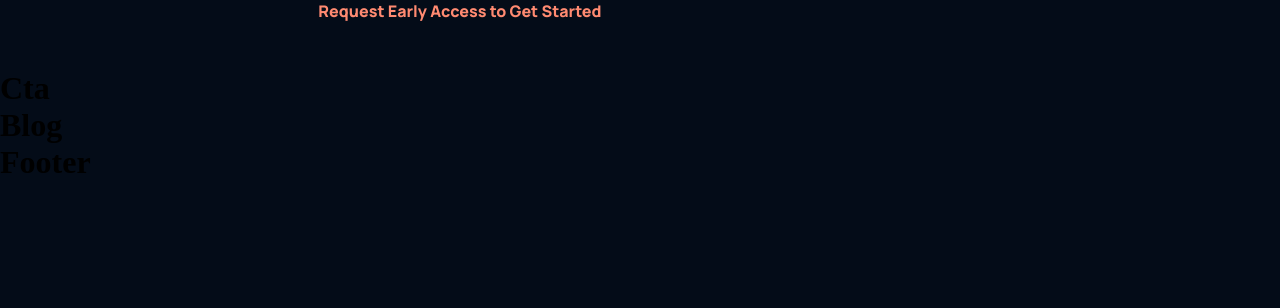
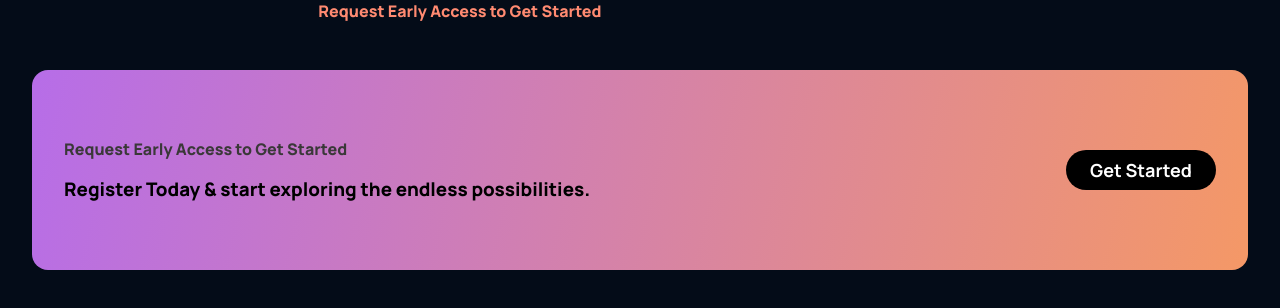
Before and after one commit to Ankit-can-ctrl/Gpt3, a React (Create React App) app: page / in a window 1280 px wide. Shown: the part 2701-3009 px from the top of the page. Before the commit the page ends 2882 px from the top, so only its background shows below. Built offline with nearby package versions, Linux system fonts and the light colour scheme.

Commit message:
cta component completed

```diff
--- a/src/components/cta/cta.css
+++ b/src/components/cta/cta.css
@@ -0,0 +1,66 @@
+.cta_main_container {
+  display: flex;
+
+  align-items: center;
+  justify-content: center;
+  flex-direction: column;
+  height: 300px;
+  margin: 2rem 0.2rem;
+  gap: 2rem;
+  background: var(--gradient-bar);
+  font-family: var(--font-family);
+  border-radius: 1rem;
+}
+.cta_content {
+  display: flex;
+  flex-direction: column;
+  align-items: center;
+  justify-content: center;
+  gap: 1rem;
+  text-align: center;
+  margin: 0.5rem;
+}
+.cta_content p {
+  font-weight: 800;
+  color: #3a3838;
+}
+.cta_content h3 {
+  font-weight: 800;
+  color: #000;
+}
+.cta_btn button {
+  background-color: #000;
+  color: #fff;
+  border-radius: 40px;
+  font-family: var(--font-family);
+  font-weight: bold;
+  font-size: 18px;
+  padding: 0.5 1rem;
+  border: none;
+  outline: none;
+  cursor: pointer;
+  min-width: 150px;
+  height: 40px;
+}
+@media screen and (min-width: 500px) {
+  .cta_main_container {
+    margin: 2rem;
+  }
+  .cta_content {
+    align-items: center;
+  }
+}
+@media screen and (min-width: 870px) {
+  .cta_main_container {
+    flex-direction: row;
+    height: 200px;
+    justify-content: space-between;
+  }
+  .cta_content {
+    margin-left: 2rem;
+    align-items: flex-start;
+  }
+  .cta_btn {
+    margin-right: 2rem;
+  }
+}
--- a/src/components/cta/cta.jsx
+++ b/src/components/cta/cta.jsx
@@ -3,8 +3,14 @@ import "./cta.css";
 
 export default function CTA() {
   return (
-    <div className="CTA">
-      <h1>Cta</h1>
+    <div className="cta_main_container">
+      <div className="cta_content">
+        <p>Request Early Access to Get Started</p>
+        <h3>Register Today & start exploring the endless possibilities.</h3>
+      </div>
+      <div className="cta_btn">
+        <button type="button">Get Started</button>
+      </div>
     </div>
   );
 }
--- a/src/container/whatGPt3/whatgpt3.css
+++ b/src/container/whatGPt3/whatgpt3.css
@@ -1,7 +1,7 @@
 .what_gpt_container {
   display: flex;
   flex-direction: column;
-
+  margin-top: 3rem;
   padding: 2rem;
   background: var(--color-footer);
 
@@ -82,7 +82,7 @@
 
 @media screen and (min-width: 490px) {
   .what_gpt_container {
-    margin: 0 2rem;
+    margin: 2 2rem;
   }
 }
 @media screen and (min-width: 850px) {
```
